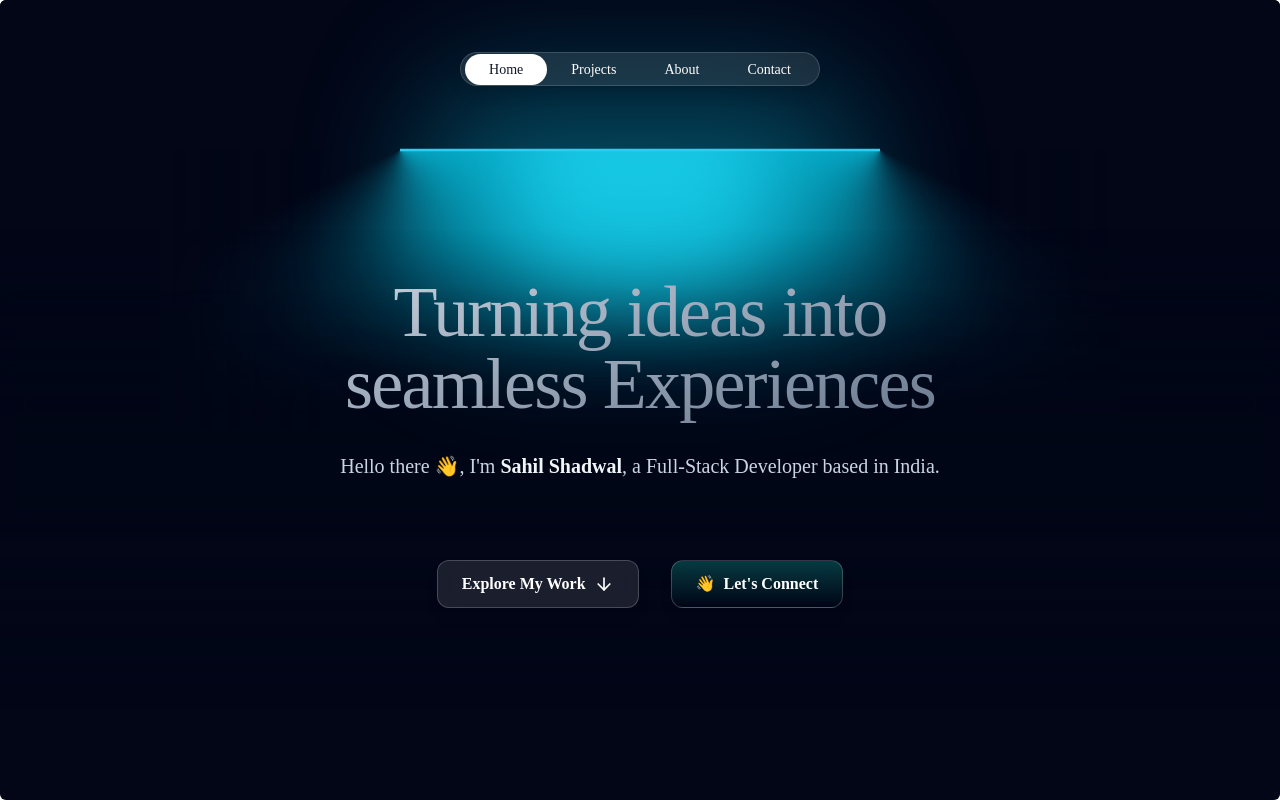
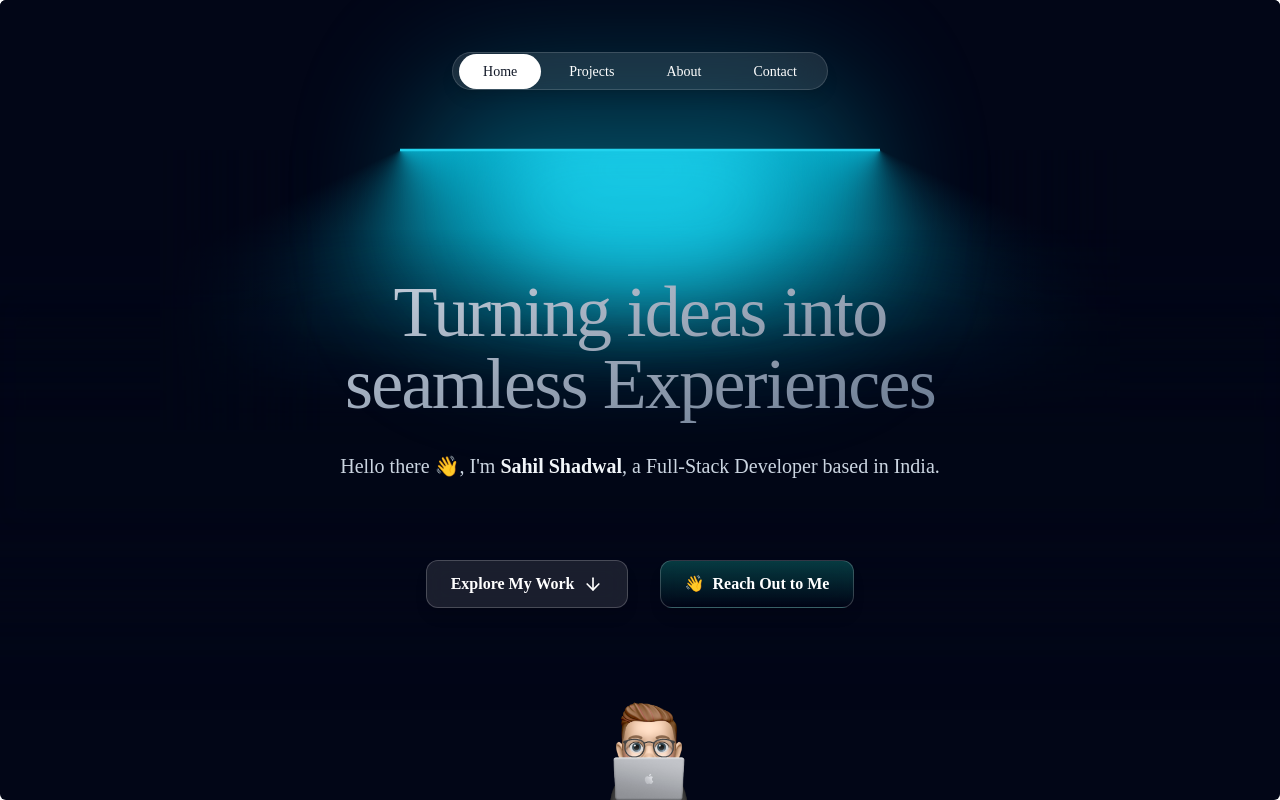
Before and after one commit to Sahil-Shadwal/port, a Next.js app: page / in a window 1280 px wide. Built offline with nearby package versions, Linux system fonts and the light colour scheme.

Commit message:
hero section completed

```diff
--- a/src/components/Hero.tsx
+++ b/src/components/Hero.tsx
@@ -83,10 +83,24 @@ const Hero = () => {
             hover:bg-white/10 transition-all shadow-lg"
           >
             <span>👋</span>
-            <span className="font-semibold">Let's Connect</span>
+            <span className="font-semibold"> Reach Out to Me</span>
           </motion.button>
         </div>
       </div>
+
+      <motion.div
+        initial={{ opacity: 0, y: 50 }}
+        animate={{ opacity: 1, y: 0 }}
+        transition={{ delay: 1.6, duration: 0.8 }}
+        className="absolute bottom-0 left-[46%] transform -translate-x-[10%] z-50"
+      >
+        <Image
+          src={memojiImage}
+          className="w-[120px] h-[120px]"
+          alt="White Developer behind the laptop"
+          priority
+        />
+      </motion.div>
     </div>
   );
 };
--- a/src/sections/Header.tsx
+++ b/src/sections/Header.tsx
@@ -8,13 +8,13 @@ export const Header = () => {
 
   return (
     <div className="flex justify-center items-center fixed mt-10 top-3 w-full z-10">
-      <nav className="flex p-1 border border-white/15 rounded-full bg-white/10 backdrop-blur-lg shadow-lg">
+      <nav className="flex gap-1 p-1.5 border border-white/15 rounded-full bg-white/10 backdrop-blur-lg shadow-lg">
         {tabs.map((tab) => (
           <div key={tab} className="relative">
             <a
               href="#"
               onClick={() => setActiveTab(tab)}
-              className={`relative px-6 py-2 text-sm font-medium rounded-full transition-colors duration-200 ${
+              className={`relative px-6 py-2.5 text-sm font-medium rounded-full transition-colors duration-200 ${
                 activeTab === tab
                   ? "text-gray-900"
                   : "text-white hover:text-white/80"
```
